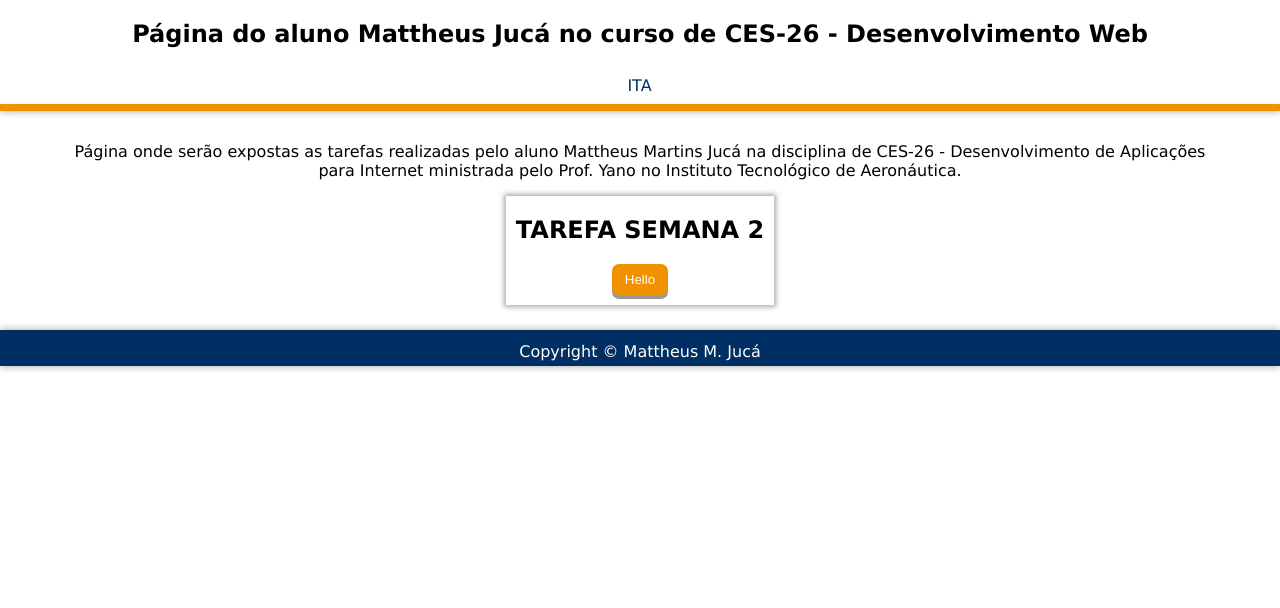
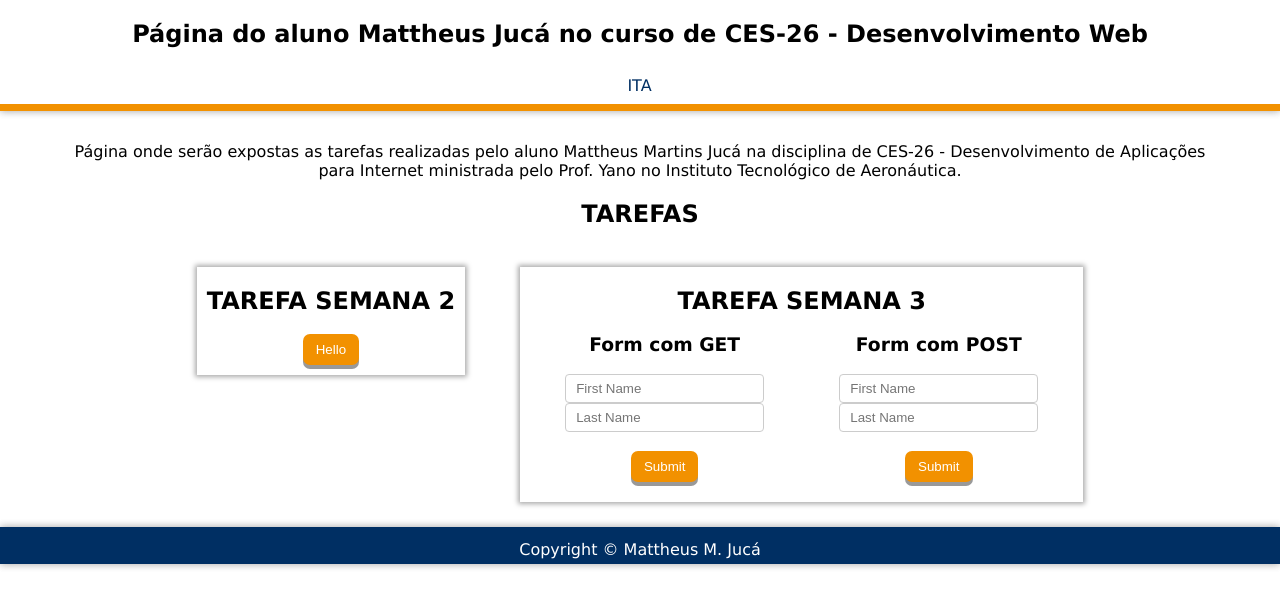
Before and after one commit to dextert17/ces26-tasks, a plain HTML site: page index.html in a window 1280 px wide. Drawn offline with Linux system fonts and the light colour scheme.

Commit message:
Tarefa da Semana 3

```diff
--- a/index.html
+++ b/index.html
@@ -33,14 +33,45 @@
 			<div class="center_box">
   				<p>Página onde serão expostas as tarefas realizadas pelo aluno Mattheus Martins Jucá na disciplina de CES-26 - Desenvolvimento de Aplicações para Internet ministrada pelo Prof. Yano no Instituto Tecnológico de Aeronáutica.</p>
   			</div>
+
+			<div>
 				<div class="center_box">
-  				<div class="task_box">
+					<h1>TAREFAS</h1>
+					<br/>
+					<div class="col_info">
 						<h1>TAREFA SEMANA 2</h1>
 						<p id="hello-world"></p>
 						<button type="button" onclick="hello()" id="hello">Hello</button>
 						<button type="button" onclick="bye()" style="visibility:hidden; display:none;" id="bye">Bye</button>
 					</div>
+					<div class="col_info">
+						<h1>TAREFA SEMANA 3</h1>
+						<div class="col_info_intern">
+							<h3>Form com GET</h3>
+							<form action="http://localhost:3000/process_get" method="GET">
+								<br>
+								<input type="text" name="firstname" placeholder="First Name">
+								<br>
+								<input type="text" name="lastname" placeholder="Last Name">
+								<br><br>
+								<input type="submit" value="Submit">
+							</form>
 						</div>
+						<div class="col_info_intern">
+							<h3>Form com POST</h3>
+							<form action="http://localhost:3000/process_post" method="POST">
+								<br>
+								<input type="text" name="firstname" placeholder="First Name">
+								<br>
+								<input type="text" name="lastname" placeholder="Last Name">
+								<br><br>
+								<input type="submit" value="Submit">
+							</form>
+						</div>
+					</div>
+				</div>
+			</div>
+
 		</article>
 
 		<footer>
--- /dev/null
+++ b/scripts/semana3.js
@@ -0,0 +1,39 @@
+var express = require('express');
+var cookieParser = require('cookie-parser');
+
+var app = express();
+var bodyParser = require('body-parser');
+var urlencodedParser = bodyParser.urlencoded({ extended: false })
+
+app.use(express.static('public'));
+app.use(cookieParser());
+app.get('/index.html', function (req, res) {
+	console.log("Cookies:", req.cookies)
+	res.sendFile(__dirname+"/"+"index.html");
+})
+
+app.get('/process_get', function(req, res) {
+	// Prepare output in JSON format
+	response = {
+		firstname: req.query.firstname,
+		lastname: req.query.lastname
+	};
+	console.log(response);
+	res.end(JSON.stringify(response));
+})
+
+app.post('/process_post', urlencodedParser, function(req, res) {
+	// Prepare output in JSON format
+	response = {
+		firstname: req.body.firstname,
+		lastname: req.body.lastname
+	};
+	console.log(response);
+	res.end(JSON.stringify(response));
+})
+
+var server = app.listen(3000, function() {
+	var host = server.address().address
+	var port = server.address().port
+	console.log("Example app listening at index.html%s%s", host, port)
+})
--- a/stylesheets/Layout.scss
+++ b/stylesheets/Layout.scss
@@ -126,7 +126,7 @@ body {
    		margin: 5px 0;
 	}
 
-	button {
+	button, input[type=submit] {
 		display: inline-block;
   		padding: 8px 13px;
   		cursor: pointer;
@@ -148,6 +148,15 @@ body {
 		}
 	}
 
+	input[type=text] {
+    width: 100%;
+    padding: 6px 10px;
+    display: inline-block;
+    border: 1px solid #ccc;
+    border-radius: 4px;
+    box-sizing: border-box;
+	}
+
 	/* classes de div */
 
 	.corpo {
@@ -160,12 +169,24 @@ body {
 		padding: 0;
 	}
 
-	.task_box {
-		margin: $margin-site-mobile;
+	.col_info {
+		vertical-align: top;
+		display: inline-block;
 		padding: 0 10px 10px 10px;
-		border: red;
-		display: inline-block;
+		margin: 0 25px;
 		box-shadow: 0 0 5px 2px #aaaaaa;
+		max-width: 100%;
+	}
+
+	.col_info_intern {
+		@extend .col_info;
+		box-shadow: 0 0 0 0 #FFFFFF;
+
+		h3 {
+			display: inline;
+			margin: 0;
+			padding: 0;
+		}
 	}
 
 	/* class de ul */
```
Also changed, not shown: stylesheets/Layout.css, 1 other file. Lines whose indentation alone changed are shown as unchanged.
